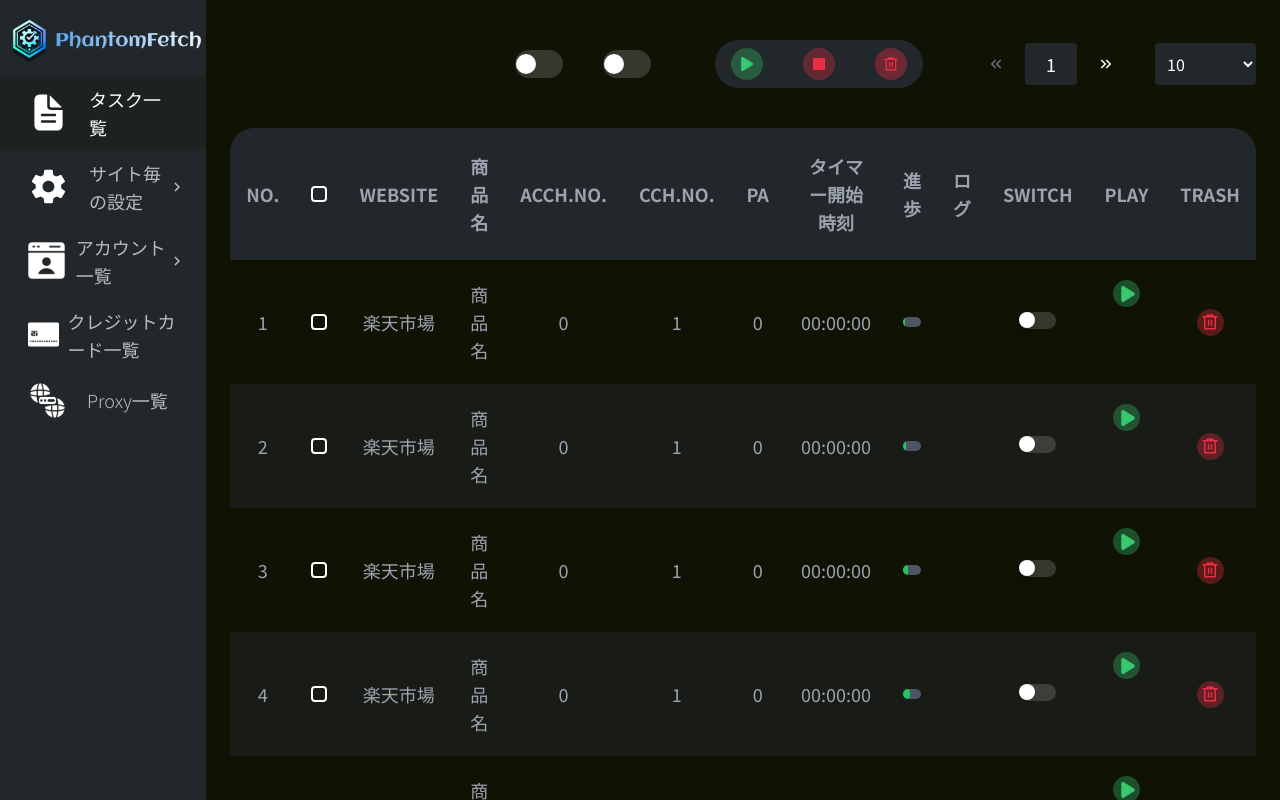
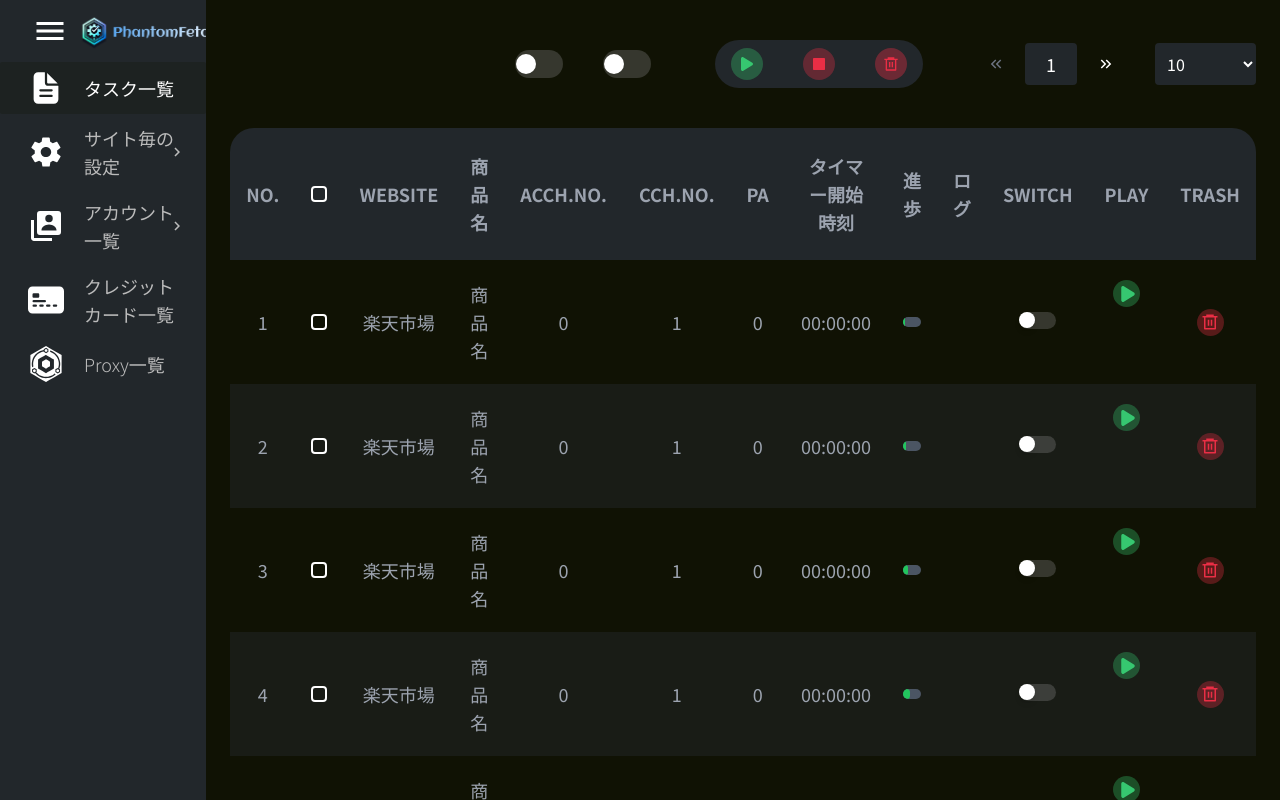
Before and after one commit to fahim-muntasir/pFetch, a React (Vite) app: page / in a window 1280 px wide. Built offline with nearby package versions, Linux system fonts and the light colour scheme.

Commit message:
Made the sidebar toggle issue #8

```diff
--- a/src/components/common/Layout.jsx
+++ b/src/components/common/Layout.jsx
@@ -1,7 +1,5 @@
-import React from 'react'
 import { Outlet } from 'react-router-dom'
 import Sidebar from './Sidebar'
-import Header from './Header'
 
 export default function Layout() {
 	return (
--- a/src/components/common/Sidebar.jsx
+++ b/src/components/common/Sidebar.jsx
@@ -1,84 +1,131 @@
-import { useState } from 'react';
-import SidebarLink from './SidebarLink';
-import { Link, useLocation } from 'react-router-dom';
+import { useState } from "react";
+import SidebarLink from "./SidebarLink";
+import { Link, useLocation } from "react-router-dom";
 
-import { IoDocumentText   } from "react-icons/io5";
+import { IoDocumentText, IoMenuSharp } from "react-icons/io5";
+import { BiSolidUserAccount } from "react-icons/bi";
+import { BsCreditCard2FrontFill } from "react-icons/bs";
+import { SiNginxproxymanager } from "react-icons/si";
 import { IoMdSettings } from "react-icons/io";
 
 import Logo from "../../assets/images/logo.png";
-import Icon1 from "../../assets/images/icon1.svg";
-import Icon2 from "../../assets/images/icon2.svg";
-import Icon3 from "../../assets/images/icon3.svg";
-import Icon4 from "../../assets/images/icon4.svg";
-import Icon5 from "../../assets/images/icon5.svg";
 
 export const DASHBOARD_SIDEBAR_LINKS = [
   {
-    key: 'タスク一覧',
-    label: 'タスク一覧',
-    path: '/',
-    icon: <IoDocumentText className='text-[41px] text-white mr-3' />,
+    key: "タスク一覧",
+    label: "タスク一覧",
+    path: "/",
+    icon: <IoDocumentText />,
   },
   {
-    key: 'サイト毎の設定',
-    label: 'サイト毎の設定',
-    path: '/サイト毎の設定',
-    icon: <IoMdSettings  className='text-[41px] text-white mr-3' />,
+    key: "サイト毎の設定",
+    label: "サイト毎の設定",
+    path: "/サイト毎の設定",
+    icon: <IoMdSettings />,
     submenu: [
-      { key: '楽天市場、 楽天ブックス、 楽天ビック', label: '楽天市場、 楽天ブックス、 楽天ビック', path: '/サイト毎の設定/楽天市場、楽天ブックス、楽天ビック' },
-      { key: 'Yahoo!ショッピング、 LOHACO', label: 'Yahoo!ショッピング、 LOHACO', path: '/サイト毎の設定/Yahoo!ショッピング、LOHACO' },
-      { key: 'Google Account', label: 'Google Account', path: '/サイト毎の設定/GoogleAccount' },
+      {
+        key: "楽天市場、 楽天ブックス、 楽天ビック",
+        label: "楽天市場、 楽天ブックス、 楽天ビック",
+        path: "/サイト毎の設定/楽天市場、楽天ブックス、楽天ビック",
+      },
+      {
+        key: "Yahoo!ショッピング、 LOHACO",
+        label: "Yahoo!ショッピング、 LOHACO",
+        path: "/サイト毎の設定/Yahoo!ショッピング、LOHACO",
+      },
+      {
+        key: "Google Account",
+        label: "Google Account",
+        path: "/サイト毎の設定/GoogleAccount",
+      },
     ],
   },
   {
-    key: 'アカウント一覧',
-    label: 'アカウント一覧',
-    path: '/アカウント一覧',
-    icon: <img src={Icon3} alt="icon3" className="h-[37px] w-[37px] mr-3" />,
+    key: "アカウント一覧",
+    label: "アカウント一覧",
+    path: "/アカウント一覧",
+    icon: <BiSolidUserAccount />,
     submenu: [
-		{ key: '楽天市場、 楽天ブックス、 楽天ビック', label: '楽天市場、 楽天ブックス、 楽天ビック', path: '/アカウント一覧/楽天市場、楽天ブックス、楽天ビック' },
-		{ key: 'Yahoo!ショッピング', label: 'Yahoo!ショッピング', path: '/アカウント一覧/Yahoo!ショッピング' },
-		{ key: 'LOHACO', label: 'LOHACO', path: '/アカウント一覧/LOHACO' },
+      {
+        key: "楽天市場、 楽天ブックス、 楽天ビック",
+        label: "楽天市場、 楽天ブックス、 楽天ビック",
+        path: "/アカウント一覧/楽天市場、楽天ブックス、楽天ビック",
+      },
+      {
+        key: "Yahoo!ショッピング",
+        label: "Yahoo!ショッピング",
+        path: "/アカウント一覧/Yahoo!ショッピング",
+      },
+      { key: "LOHACO", label: "LOHACO", path: "/アカウント一覧/LOHACO" },
     ],
   },
   {
-    key: 'クレジットカード一覧',
-    label: 'クレジットカード一覧',
-    path: '/クレジットカード一覧',
-    icon: <img src={Icon4} alt="icon4" className="h-[39px] w-[39px] mr-3" />,
+    key: "クレジットカード一覧",
+    label: "クレジットカード一覧",
+    path: "/クレジットカード一覧",
+    icon: <BsCreditCard2FrontFill />,
   },
   {
-    key: 'Proxy一覧',
-    label: 'Proxy一覧',
-    path: '/Proxy一覧',
-    icon: <img src={Icon5} alt="icon5" className="h-[39px] w-[39px] mr-3" />,
+    key: "Proxy一覧",
+    label: "Proxy一覧",
+    path: "/Proxy一覧",
+    icon: <SiNginxproxymanager />,
   },
 ];
 
 export default function Sidebar() {
-  const [hovered, setHovered] = useState(null); // Track which parent link is hovered
-  const [activeParent, setActiveParent] = useState(null); // Track which submenu's parent is active
+  const [hovered, setHovered] = useState(null);
+  const [activeParent, setActiveParent] = useState(null);
+  const [isCollapsed, setIsCollapsed] = useState(false); // State for sidebar collapse
   const { pathname } = useLocation();
   const decodedPathname = decodeURIComponent(pathname);
 
+  const toggleSidebar = () => {
+    setIsCollapsed(!isCollapsed);
+  };
+
   return (
-    <div className="bg-[#22272B] w-80 flex flex-col">
-      <div className="flex items-center gap-2 px-1 py-3">
-        <img src={Logo} alt="Logo" className="w-[298px]" />
+    <div
+      className={`bg-[#22272B] ${
+        isCollapsed ? "w-20" : "w-80"
+      } flex flex-col transition-all duration-100`}
+    >
+      <div
+        className={`flex items-center ${
+          isCollapsed ? "justify-center" : "justify-left"
+        } px-8 py-3 gap-2`}
+      >
+        <button onClick={toggleSidebar} className="text-white">
+          {isCollapsed ? (
+            <IoMenuSharp className="text-4xl" />
+          ) : (
+            <IoMenuSharp className="text-4xl" />
+          )}
+        </button>
+        {!isCollapsed && <img src={Logo} alt="Logo" className="w-[200px]" />}
       </div>
       <div className="pb-8 flex flex-1 flex-col gap-0.5">
         {DASHBOARD_SIDEBAR_LINKS.map((link) => (
           <div
             key={link.key}
-            className={`relative flex ${hovered === link.key || activeParent === link.key ? 'bg-[#181C1678]' : ''}`}
+            className={`relative flex ${
+              hovered === link.key || activeParent === link.key
+                ? "bg-[#181C1678]"
+                : ""
+            }`}
             onMouseEnter={() => setHovered(link.key)}
             onMouseLeave={() => setHovered(null)}
           >
-            <SidebarLink link={link} hovered={hovered} />
+            <SidebarLink
+              link={link}
+              hovered={hovered}
+              isCollapsed={isCollapsed}
+            />
 
-            {link.submenu && (hovered === link.key || activeParent === link.key) && (
+            {link.submenu &&
+              (hovered === link.key || activeParent === link.key) && (
                 <div
-                className="absolute z-10 top-0 left-[312px] ml-2 bg-[#22272B] w-[380px] shadow-lg"
+                  className={`absolute z-10 top-0 ${isCollapsed ? "left-[72px]" : "left-[312px]"} ml-2 bg-[#22272B] w-[380px] shadow-lg`}
                   onMouseEnter={() => setActiveParent(link.key)}
                   onMouseLeave={() => setActiveParent(null)}
                 >
@@ -88,11 +135,13 @@ export default function Sidebar() {
                       <Link
                         key={submenu.key}
                         to={submenu.path}
-                      className={` ${isSubmenuActive && "bg-[#181C1678] text-white"} block px-7 py-[15px] text-[#BBBBBB] hover:text-white hover:bg-[#181C1678] text-lg`}
+                        className={` ${
+                          isSubmenuActive && "bg-[#181C1678] text-white"
+                        } block px-7 py-[12px] text-[#BBBBBB] hover:text-white hover:bg-[#181C1678] text-lg`}
                       >
                         {submenu.label}
                       </Link>
-                  )
+                    );
                   })}
                 </div>
               )}
--- a/src/components/common/SidebarLink.jsx
+++ b/src/components/common/SidebarLink.jsx
@@ -3,9 +3,9 @@ import { Link, useLocation } from "react-router-dom";
 import { MdKeyboardArrowRight, MdKeyboardArrowLeft } from "react-icons/md";
 
 const linkClass =
-  "flex w-full font-sans items-center gap-2 font-light px-7 py-2 hover:no-underline active:bg-neutral-600 rounded-sm text-lg";
+  "flex w-full font-sans items-center gap-5 font-light px-7 py-2 hover:no-underline active:bg-neutral-600 rounded-sm text-lg";
 
-export default function SidebarLink({ link, hovered }) {
+export default function SidebarLink({ link, hovered, isCollapsed }) {
   const { pathname } = useLocation();
   const decodedPathname = decodeURIComponent(pathname);
 
@@ -22,6 +22,7 @@ export default function SidebarLink({ link, hovered }) {
         isActive
           ? "bg-[#181C1678] text-white"
           : "text-[#BBBBBB] hover:text-white",
+        isCollapsed && "justify-center",
         linkClass
       )}
       onClick={(e) => {
@@ -30,10 +31,11 @@ export default function SidebarLink({ link, hovered }) {
         }
       }}
     >
-      <span className="text-xl">{link.icon}</span>
-      {link.label}
+      <span className="text-4xl text-white">{link.icon}</span>
+      {!isCollapsed && link.label}
 
-      {link.submenu &&
+      {!isCollapsed &&
+        link.submenu &&
         (hovered === link.key ? (
           <MdKeyboardArrowLeft className="absolute right-5" />
         ) : (
```
Also changed, not shown: src/components/common/Header.jsx (deleted, +0 -147 lines). Lines whose indentation alone changed are shown as unchanged.
